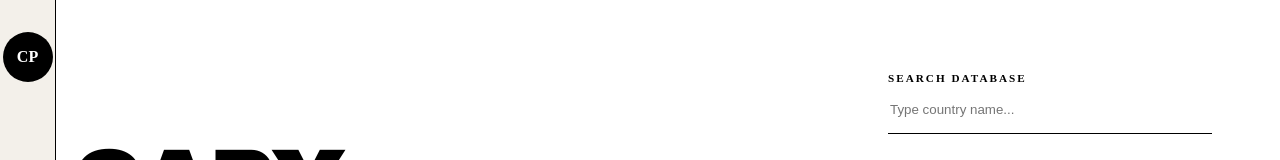
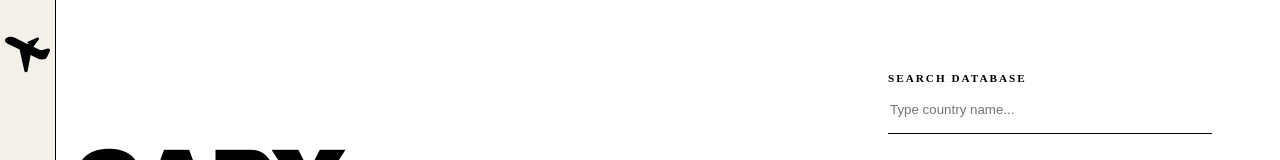
Before and after one commit to ShiBzOk/digital-passport, a React (Vite) app: page / in a window 1280 px wide. Shown: the top 160 px of the page. Built offline with nearby package versions, Linux system fonts and the light colour scheme; no server answers; the HTML template or start-up script is replaced by a standard one.

Commit message:
update: Added a new airplance logo
Changed the logo from the older version to an airplane svg logo.

```diff
--- a/src/components/Sidebar.jsx
+++ b/src/components/Sidebar.jsx
@@ -3,7 +3,17 @@ import "../styles/Sidebar.css";
 function Sidebar() {
   return (
     <aside className="sidebar">
-      <div className="logo">CP</div>
+      <div className="logo" style={{ background: 'transparent', width: '45px', height: '45px' }}>
+        <svg
+          viewBox="0 0 512 512"
+          width="100%"
+          height="100%"
+        >
+          <g>
+            <path d="M507.068,194.059c-5.3-6.143-13.759-8.507-21.481-6.013l-59.859,17.264 c-11.406,3.695-23.81,2.792-34.574-2.507l-68.887-33.742l61.093-80.864c4.682-4.847,5.584-12.261,2.139-18.095 c-3.422-5.809-10.336-8.638-16.848-6.903L247.486,116.32l23.597,11.572l-16.23,8.115l-24.69-12.095L124.278,72.015 C65.799,43.262,18.154,52.695,3.16,83.208c-14.994,30.522,26.591,49.402,57.102,64.395l105.696,52.041l54.749,242.78 c1.877,8.982,10.003,15.28,19.224,14.828c9.172-0.464,16.633-7.509,17.632-16.669l33.956-179.158l73.569,36.226 c47.073,21.732,97.259,19.64,112.253-10.86l32.579-70.61C513.507,208.911,512.39,200.19,507.068,194.059z"></path>
+          </g>
+        </svg>
+      </div>
     </aside>
   );
 }
--- a/src/styles/Sidebar.css
+++ b/src/styles/Sidebar.css
@@ -24,8 +24,8 @@
 
   border-radius: 50%;
 
-  background: black;
-  color: white;
+  background: transparent;
+  color: black;
 
   display: flex;
   align-items: center;
```
